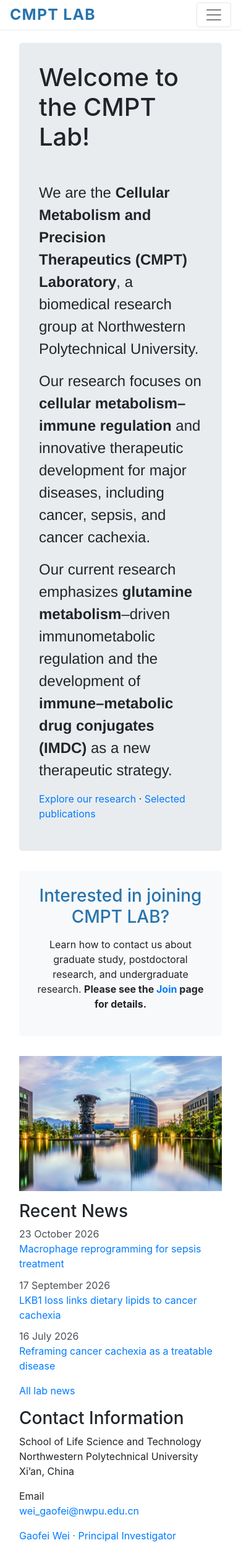
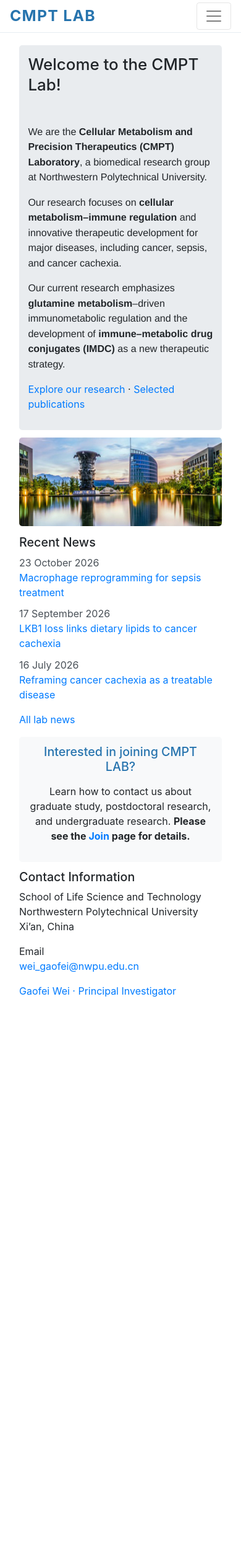
Before and after one commit to cmptlab/cmptlab.github.io, a Jekyll site: the page built from index.md, in a window 390 px wide. Shown: the whole page at 62% size. Built offline with Jekyll 4.4.1, drawn with Linux system fonts in a browser that asks for light colours; after the commit the page ends 1643 px from its top, so only the background shows below that.

Commit message:
Improve mobile layout across site

```diff
--- a/_includes/header.html
+++ b/_includes/header.html
@@ -16,6 +16,7 @@
 
     <link href="/static/css/syntax.css" rel="stylesheet">
     <link href="/static/css/custom.css" rel="stylesheet">
+    <link href="{{ '/static/css/mobile.css' | relative_url }}" rel="stylesheet">
   </head>
 
   <body{% if page.group %} class="page-{{ page.group }}"{% endif %}>
--- /dev/null
+++ b/static/css/mobile.css
@@ -0,0 +1,108 @@
+/* Tablet and phone navigation */
+@media (max-width: 991.98px) {
+  .lab-navbar .navbar-toggler {
+    min-width: 44px;
+    min-height: 44px;
+  }
+
+  .lab-navbar .navbar-collapse .nav-link {
+    display: flex;
+    align-items: center;
+    min-height: 44px;
+    padding: .5rem .75rem;
+  }
+}
+
+@media (max-width: 767.98px) {
+  .page-home, .research-content, .pub-list, .people-page,
+  .news-content, .join-content {
+    overflow-wrap: anywhere;
+  }
+
+  .page-home .container-fluid > .row {
+    display: grid;
+    grid-template-columns: minmax(0, 1fr);
+  }
+
+  .page-home .container-fluid > .row > .col-sm-8,
+  .page-home .container-fluid > .row > .col {
+    display: contents;
+  }
+
+  .page-home .jumbotron { order: 1; }
+  .page-home .campus-photo { order: 2; }
+  .page-home .cmpt-news { order: 3; }
+  .page-home .join-section { order: 4; }
+  .page-home section[aria-labelledby="contact"] { order: 5; }
+
+  .page-home .container-fluid > .row {
+    margin-inline: 0;
+  }
+
+  .page-home .jumbotron,
+  .page-home .join-section {
+    padding: .85rem .9rem !important;
+    margin: 0 0 .8rem !important;
+  }
+
+  .page-home .jumbotron h1 { font-size: 1.62rem; line-height: 1.28; }
+  .page-home .jumbotron h1 + br { display: none; }
+  .page-home .welcomefont { font-size: 1rem; line-height: 1.53; }
+  .page-home .campus-photo { margin: 0 0 .7rem; }
+
+  .page-home .campus-photo img {
+    width: 100%;
+    height: auto;
+    aspect-ratio: 2.3;
+    object-fit: cover;
+    object-position: center 54%;
+    border-radius: .3rem;
+  }
+
+  .page-home .cmpt-news h2,
+  .page-home .join-section h3,
+  .page-home #contact { font-size: 1.23rem; }
+
+  .research-content h1, .pub-list h1, .people-page h1,
+  .news-content h1, .join-content h1 {
+    font-size: 1.75rem;
+    line-height: 1.25;
+  }
+
+  .research-content h2, .people-page h2, .join-content h2 {
+    font-size: 1.35rem;
+    line-height: 1.3;
+  }
+
+  .research-content .research-divider { margin: 1.35rem 0; }
+
+  .pub-list .pub-filters { gap: .375rem; margin-bottom: 1rem; }
+  .pub-list .pub-filters a,
+  .pub-list .pub-entry .pub-link {
+    display: inline-flex;
+    align-items: center;
+    min-height: 44px;
+    font-size: .9rem;
+  }
+
+  .pub-list .pub-entry .pub-link {
+    margin: .2rem .25rem .1rem 0;
+    padding: 0 .5rem;
+    border: 1px solid #dce6ef;
+    border-radius: .25rem;
+  }
+
+  .pub-list .pub-entry h3 { font-size: 1.05rem; }
+  .pub-list .pub-entry p { font-size: .92rem; line-height: 1.5; }
+
+  .people-page .pi-profile { grid-template-columns: minmax(0, 1fr); gap: 1rem; }
+  .people-page .pi-photo { max-width: 170px; }
+  .people-page .member-grid { grid-template-columns: repeat(2, minmax(0, 1fr)); gap: 1.25rem .75rem; }
+  .people-page .alumni-grid { grid-template-columns: minmax(0, 1fr); }
+
+  .news-content .news-entry h2 { font-size: 1.12rem; }
+  .news-content nav a { display: inline-flex; align-items: center; min-height: 44px; }
+
+  .join-content section { padding-block: 1.2rem; }
+  .join-content .join-pair { margin-bottom: .85rem; }
+}
```
